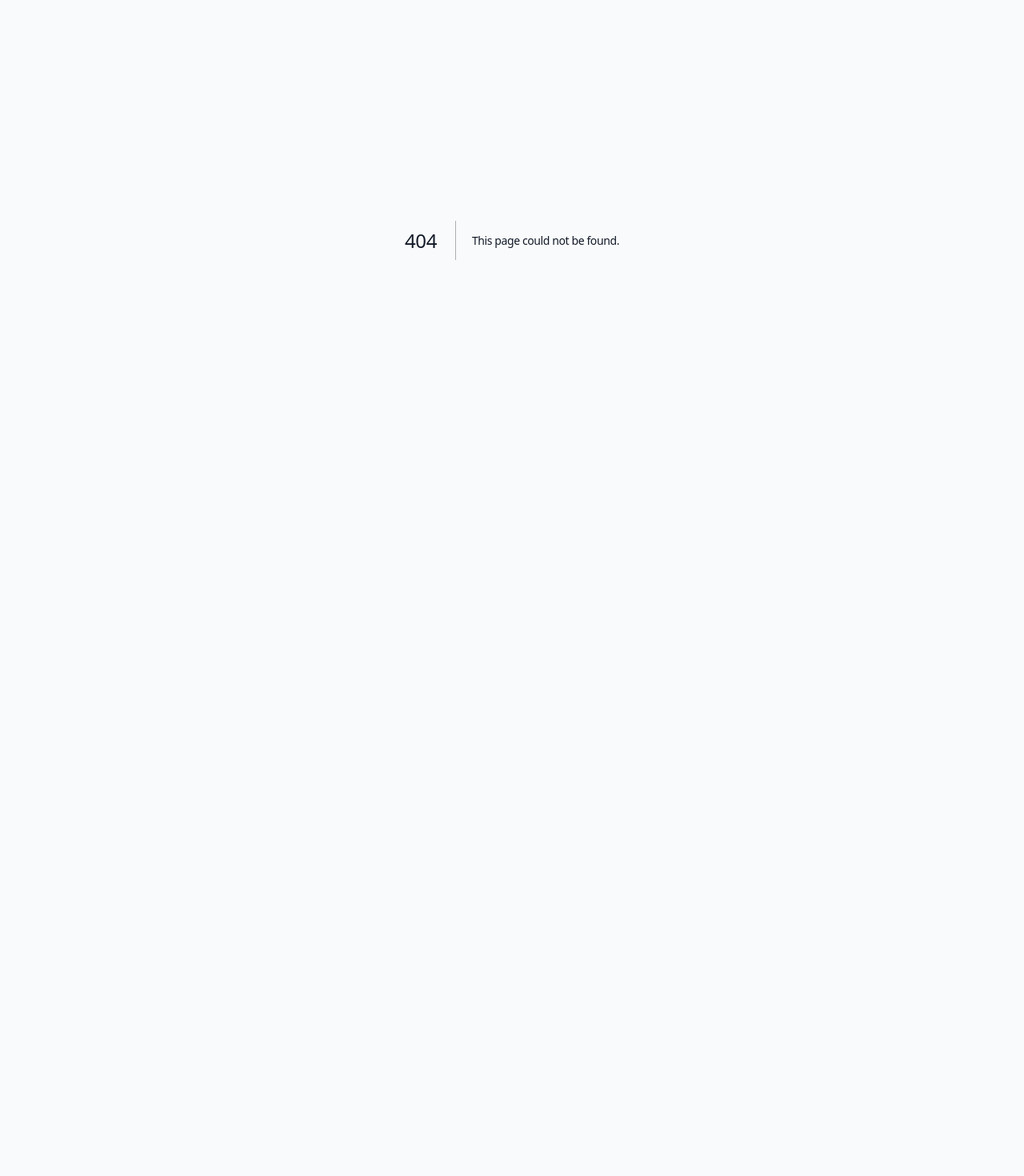
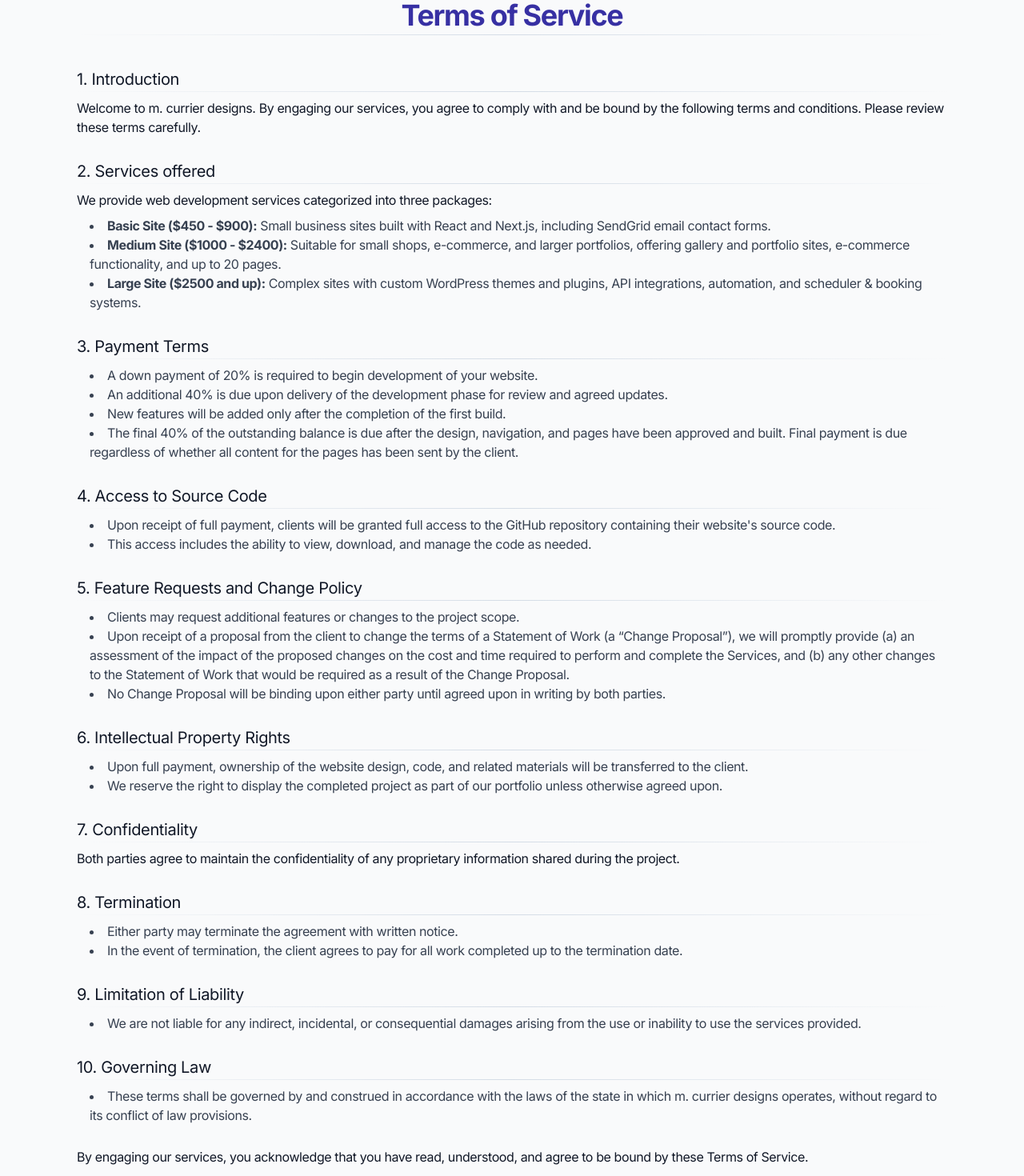
Before and after one commit to michelle-currier/mcurrier-dos, a Next.js app: page /terms in a window 1280 px wide. Before the commit this address had no page. Shown: the part 100-1570 px from the top of the page at 80% size. Before the commit the page ends 800 px from the top, so only its background shows below. Built offline with nearby package versions, Linux system fonts and the light colour scheme.

Commit message:
terms of service

```diff
--- a/app/(auth)/projects/page.tsx
+++ b/app/(auth)/projects/page.tsx
@@ -18,7 +18,7 @@ import Logo07 from "./../../../public/images/nodejs-icon.svg";
 import Logo08 from "./../../../public/images/logo-08.svg";
 import Logo09 from "./../../../public/images/aws-logo.svg";
 
-export default function ResetPassword() {
+export default function ProjectsPage() {
   return (
     <div className="w-full">
       {/* <div style={styles}> */}
--- a/app/(default)/services/page.tsx
+++ b/app/(default)/services/page.tsx
@@ -19,7 +19,7 @@ import NodeJSLogo from "./../../../public/images/nodejs-icon.svg";
 import NextJSLogo from "./../../../public/images/logo-08.svg";
 import AWSLogo from "./../../../public/images/aws-logo.svg";
 
-export default function ResetPassword() {
+export default function ServicesPage() {
   return (
     <div className="mt-20 max-w-6xl mx-auto px-6">
       {/* <div style={styles}> */}
--- /dev/null
+++ b/app/(default)/terms/page.tsx
@@ -0,0 +1,156 @@
+export default function TermsPage() {
+  return (
+    <div className="max-w-6xl mx-auto p-8 my-16">
+      <div className="mb-10">
+        <h1 className="text-4xl font-bold text-center text-indigo-800 border-y [border-image:linear-gradient(to_right,transparent,theme(colors.slate.300/.8),transparent)1]">
+          Terms of Service
+        </h1>
+      </div>
+      <p className="mb-2 mt-7 text-xl border-b [border-image:linear-gradient(to_right,transparent,theme(colors.slate.300/.8),transparent)1]">
+        1. Introduction
+      </p>
+      <p>
+        Welcome to m. currier designs. By engaging our services, you agree to
+        comply with and be bound by the following terms and conditions. Please
+        review these terms carefully.
+      </p>
+      <p className="mb-2 mt-7 text-xl border-b [border-image:linear-gradient(to_right,transparent,theme(colors.slate.300/.8),transparent)1]">
+        2. Services offered
+      </p>
+      <p>
+        We provide web development services categorized into three packages:
+      </p>
+      <ul className="mt-2 ml-4 list-disc list-inside text-gray-700">
+        <li>
+          <b>Basic Site ($450 - $900):</b> Small business sites built with React
+          and Next.js, including SendGrid email contact forms.
+        </li>
+        <li>
+          <b>Medium Site ($1000 - $2400):</b> Suitable for small shops,
+          e-commerce, and larger portfolios, offering gallery and portfolio
+          sites, e-commerce functionality, and up to 20 pages.
+        </li>
+        <li>
+          <b>Large Site ($2500 and up):</b> Complex sites with custom WordPress
+          themes and plugins, API integrations, automation, and scheduler &
+          booking systems.
+        </li>
+      </ul>
+      <p className="mb-2 mt-7 text-xl border-b [border-image:linear-gradient(to_right,transparent,theme(colors.slate.300/.8),transparent)1]">
+        3. Payment Terms
+      </p>
+      <ul className="mt-2 ml-4 list-disc list-inside text-gray-700">
+        <li>
+          A down payment of 20% is required to begin development of your
+          website.
+        </li>
+        <li>
+          An additional 40% is due upon delivery of the development phase for
+          review and agreed updates.
+        </li>
+        <li>
+          New features will be added only after the completion of the first
+          build.
+        </li>
+        <li>
+          The final 40% of the outstanding balance is due after the design,
+          navigation, and pages have been approved and built. Final payment is
+          due regardless of whether all content for the pages has been sent by
+          the client.
+        </li>
+      </ul>
+      <p className="mb-2 mt-7 text-xl border-b [border-image:linear-gradient(to_right,transparent,theme(colors.slate.300/.8),transparent)1]">
+        4. Access to Source Code
+      </p>
+      <ul className="mt-2 ml-4 list-disc list-inside text-gray-700">
+        <li>
+          Upon receipt of full payment, clients will be granted full access to
+          the GitHub repository containing their website's source code.
+        </li>
+        <li>
+          This access includes the ability to view, download, and manage the
+          code as needed.
+        </li>
+      </ul>
+
+      <p className="mb-2 mt-7 text-xl border-b [border-image:linear-gradient(to_right,transparent,theme(colors.slate.300/.8),transparent)1]">
+        5. Feature Requests and Change Policy
+      </p>
+      <ul className="mt-2 ml-4 list-disc list-inside text-gray-700">
+        <li>
+          Clients may request additional features or changes to the project
+          scope.
+        </li>
+        <li>
+          Upon receipt of a proposal from the client to change the terms of a
+          Statement of Work (a “Change Proposal”), we will promptly provide (a)
+          an assessment of the impact of the proposed changes on the cost and
+          time required to perform and complete the Services, and (b) any other
+          changes to the Statement of Work that would be required as a result of
+          the Change Proposal.
+        </li>
+        <li>
+          No Change Proposal will be binding upon either party until agreed upon
+          in writing by both parties.
+        </li>
+      </ul>
+
+      <p className="mb-2 mt-7 text-xl border-b [border-image:linear-gradient(to_right,transparent,theme(colors.slate.300/.8),transparent)1]">
+        6. Intellectual Property Rights
+      </p>
+      <ul className="mt-2 ml-4 list-disc list-inside text-gray-700">
+        <li>
+          Upon full payment, ownership of the website design, code, and related
+          materials will be transferred to the client.
+        </li>
+        <li>
+          We reserve the right to display the completed project as part of our
+          portfolio unless otherwise agreed upon.
+        </li>
+      </ul>
+
+      <p className="mb-2 mt-7 text-xl border-b [border-image:linear-gradient(to_right,transparent,theme(colors.slate.300/.8),transparent)1]">
+        7. Confidentiality
+      </p>
+      <p>
+        Both parties agree to maintain the confidentiality of any proprietary
+        information shared during the project.
+      </p>
+      <p className="mb-2 mt-7 text-xl border-b [border-image:linear-gradient(to_right,transparent,theme(colors.slate.300/.8),transparent)1]">
+        8. Termination
+      </p>
+      <ul className="mt-2 ml-4 list-disc list-inside text-gray-700">
+        <li>Either party may terminate the agreement with written notice.</li>
+        <li>
+          In the event of termination, the client agrees to pay for all work
+          completed up to the termination date.
+        </li>
+      </ul>
+
+      <p className="mb-2 mt-7 text-xl border-b [border-image:linear-gradient(to_right,transparent,theme(colors.slate.300/.8),transparent)1]">
+        9. Limitation of Liability
+      </p>
+      <ul className="mt-2 ml-4 list-disc list-inside text-gray-700">
+        <li>
+          We are not liable for any indirect, incidental, or consequential
+          damages arising from the use or inability to use the services
+          provided.
+        </li>
+      </ul>
+      <p className="mb-2 mt-7 text-xl border-b [border-image:linear-gradient(to_right,transparent,theme(colors.slate.300/.8),transparent)1]">
+        10. Governing Law
+      </p>
+      <ul className="mt-2 ml-4 list-disc list-inside text-gray-700">
+        <li>
+          These terms shall be governed by and construed in accordance with the
+          laws of the state in which m. currier designs operates, without regard
+          to its conflict of law provisions.{" "}
+        </li>
+      </ul>
+      <p className="mt-7">
+        By engaging our services, you acknowledge that you have read,
+        understood, and agree to be bound by these Terms of Service.
+      </p>
+    </div>
+  );
+}
--- a/components/ui/footer.tsx
+++ b/components/ui/footer.tsx
@@ -134,7 +134,7 @@ export default function Footer({ border = false }: { border?: boolean }) {
               <li>
                 <Link
                   className="text-gray-600 transition hover:text-gray-900"
-                  href="#0"
+                  href="/terms"
                   target="_blank"
                 >
                   Terms of service
```
